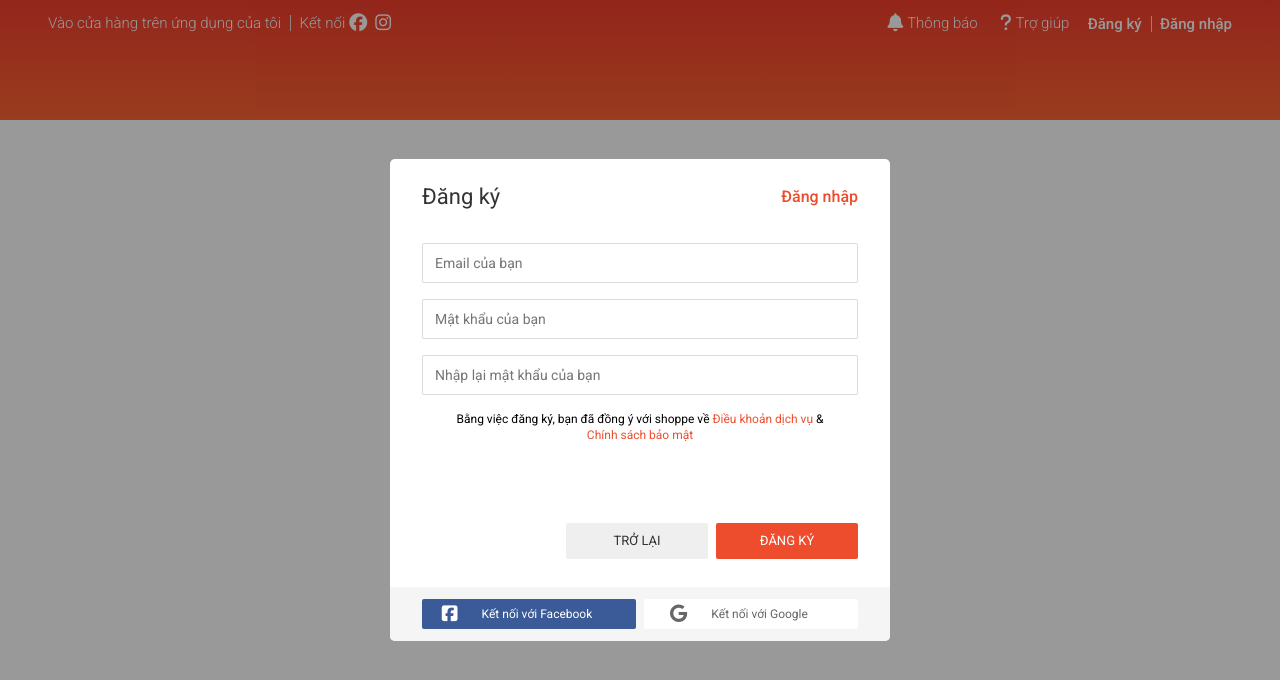
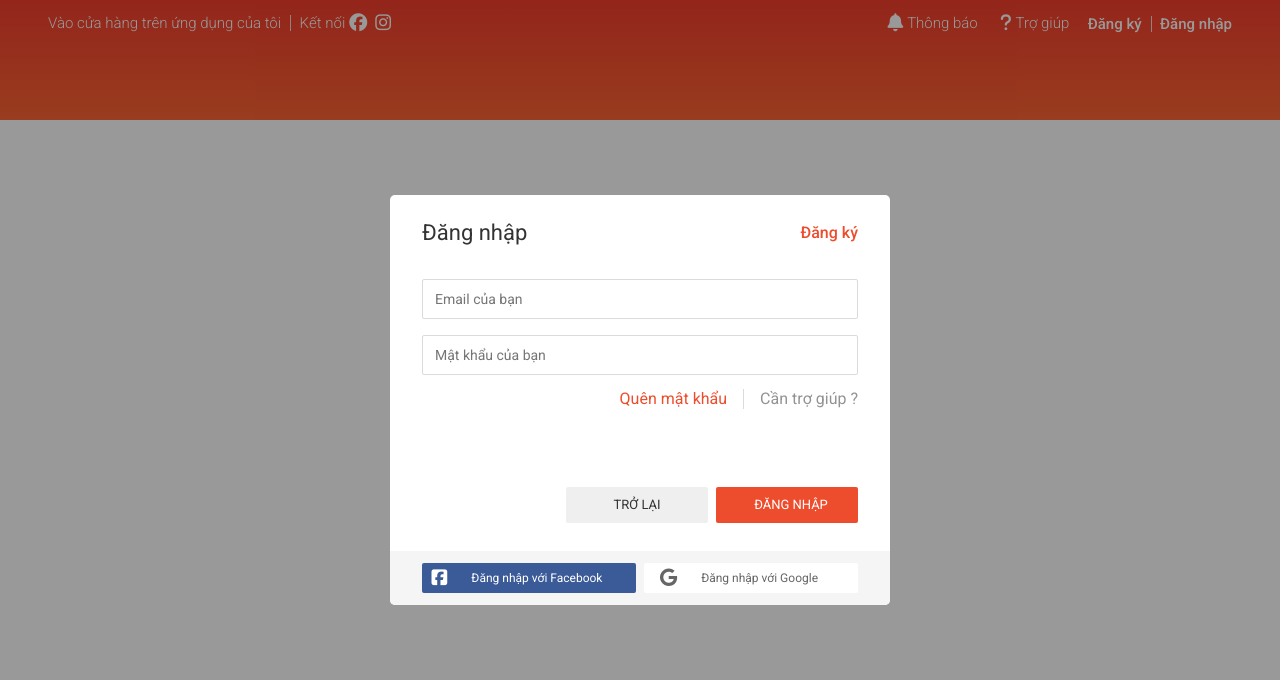
Before and after one commit to hale0904/Web_Shoppe, a plain HTML site: page index.html in a window 1280 px wide. Drawn offline with nearby package versions, Linux system fonts and the light colour scheme.

Commit message:
CSS form đăng nhập

```diff
--- a/assets/css/base.css
+++ b/assets/css/base.css
@@ -100,6 +100,7 @@
     color: var(--white-color);
     background-color: var(--primary-color);
     border: none;
+    padding-left: 8px;
 }
 
 .btn.btn--disabled {
--- a/assets/css/main.css
+++ b/assets/css/main.css
@@ -353,3 +353,25 @@
 .auth-form__socials--label {
     margin: 0 24px;
 }
+
+.auth-form__help {
+    display: flex;
+    justify-content: flex-end;
+}
+
+.auth-form__help-link {
+    text-decoration: none;
+    font-size: 1.6rem;
+    color: #939393;
+}
+
+.auth-form__help-sparate {
+    display: block;
+    height: 20px;
+    margin: -2px 16px;
+    border-left: 1px solid var(--border-color);
+}
+
+.auth-form__help-forgot {
+    color: var(--primary-color);
+}
--- a/index.html
+++ b/index.html
@@ -107,8 +107,8 @@
     <div class="modal">
         <div class="modal__overlay"></div>
         <div class="modal__body">
-            <!-- Auth form -->
-            <div class="auth-form">
+            <!-- Register form -->
+            <!-- <div class="auth-form">
                 <div class="auth-form__container">
                     <div class="auth-form__header">
                         <h3 class="auth-form__heading">Đăng ký</h3>
@@ -157,8 +157,51 @@
                         <span class="auth-form__socials--label">Kết nối với Google</span>
                     </a>
                 </div>
+            </div> -->
+
+            <!-- Login form -->
+            <div class="auth-form">
+                <div class="auth-form__container">
+                    <div class="auth-form__header">
+                        <h3 class="auth-form__heading">Đăng nhập</h3>
+                        <span class="auth-form__switch-btn">Đăng ký</span>
+                    </div>
+
+                    <div class="auth-form__form">
+                        <div class="auth-form__group">
+                            <input type="text" class="auth-form__input" placeholder="Email của bạn">
+                        </div>
+                        <div class="auth-form__group">
+                            <input type="password" class="auth-form__input" placeholder="Mật khẩu của bạn">
+                        </div>
+                    </div>
+
+                    <div class="auth-form__aside">
+                       <div class="auth-form__help">
+                            <a href="" class="auth-form__help-link auth-form__help-forgot">Quên mật khẩu</a>
+                            <span class="auth-form__help-sparate"></span>
+                            <a href="" class="auth-form__help-link">Cần trợ giúp ?</a>
+                       </div>
+                    </div>
+
+                    <div class="auth-form__controls">
+                        <button class="btn auth-form__controls-back btn--normal">TRỞ LẠI</button>
+                        <button class="btn btn--primary">ĐĂNG NHẬP</button>
+                    </div>
+
+                </div>
+
+                <div class="auth-form__socials">
+                    <a href="" class="auth-form__socials-fb btn btn--size-s btn--with-icon">
+                        <i class="auth-form__socials-icon fa-brands fa-square-facebook"></i>
+                        <span class="auth-form__socials--label">Đăng nhập với Facebook</span>
+                    </a>
+                    <a href="" class="auth-form__socials-gg btn btn--size-s btn--with-icon">
+                        <i class="auth-form__socials-icon fa-brands fa-google"></i>
+                        <span class="auth-form__socials--label">Đăng nhập với Google</span>
+                    </a>
+                </div>
             </div>
-
         </div>
     </div>
 </body>
```
